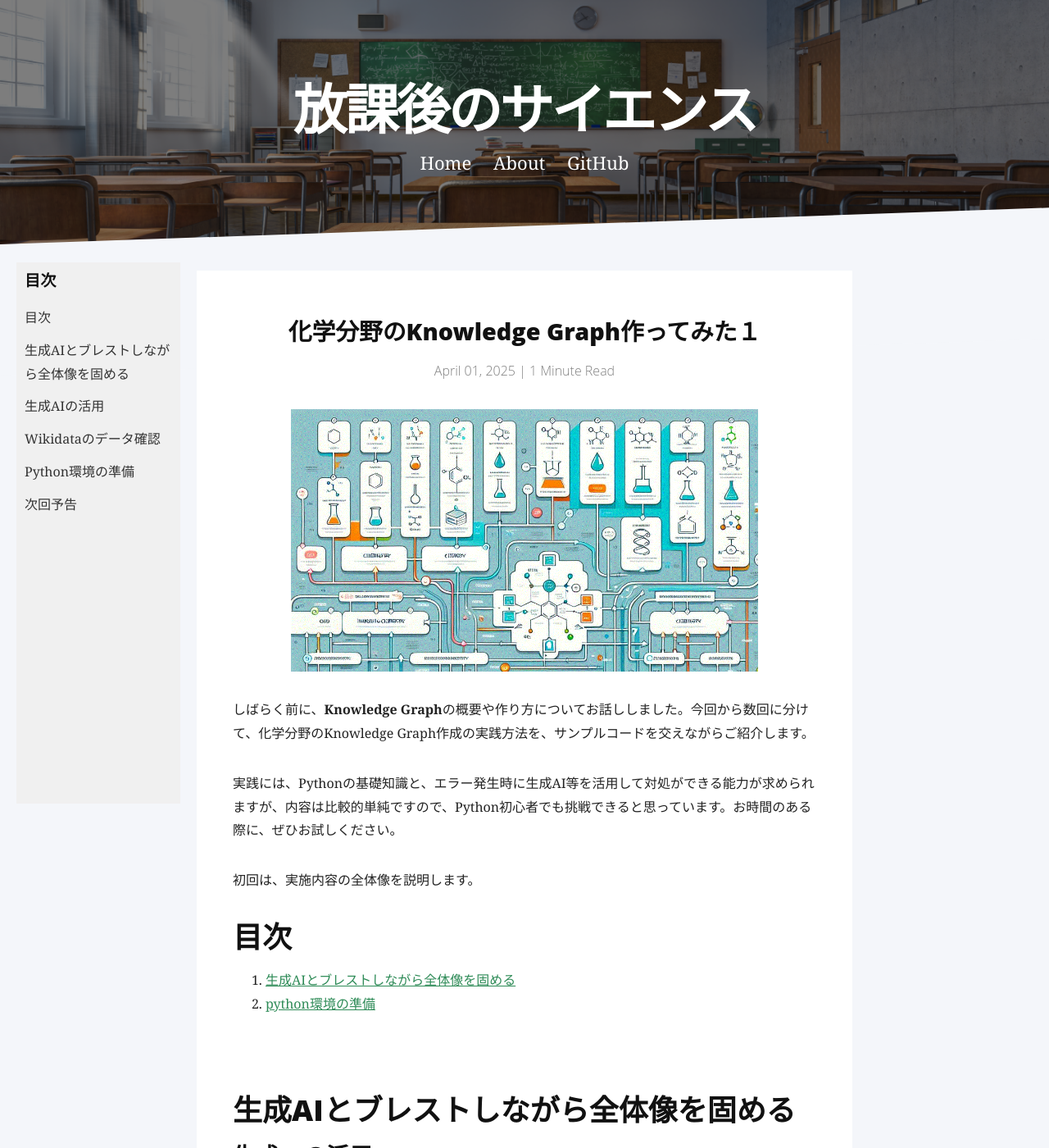
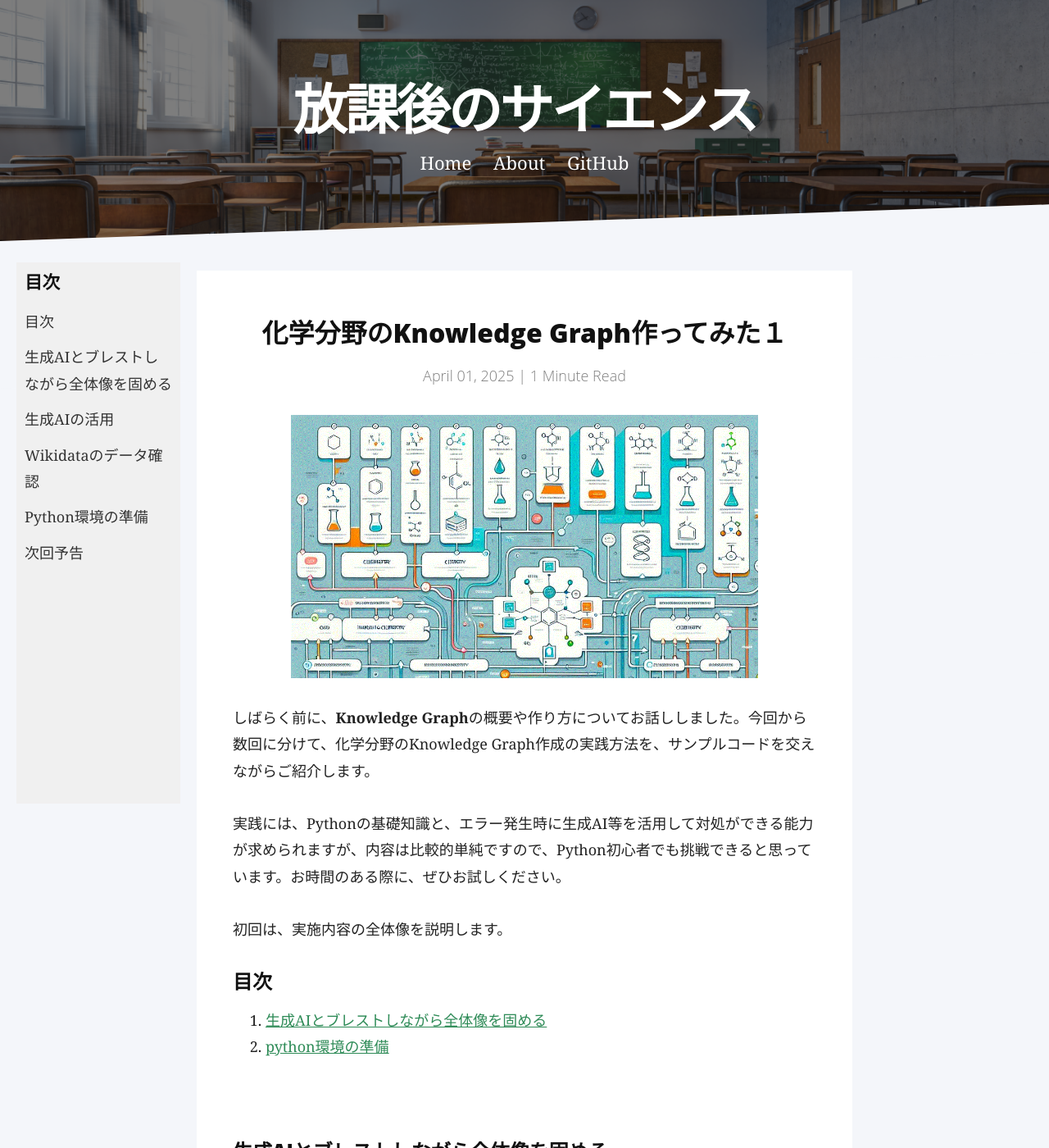
Before and after one commit to Shin-ichiro-I/Shin-ichiro-I.github.io, a Jekyll site: the page built from _posts/2025-04-01-KnowledgeGraph作ってみた１.md, in a window 1280 px wide and 1400 px high. Shown: the whole window at 82% size. Built offline with Jekyll 4.4.1, drawn with Linux system fonts in a browser that asks for light colours; nearby versions of some CDN libraries; comment, search, counter and statistics services are not loaded.

Commit message:
font size modified

```diff
--- a/assets/css/style.scss
+++ b/assets/css/style.scss
@@ -62,14 +62,30 @@
 .content {
   width: 100%;
   box-sizing: border-box;
-  font-size: 1rem; /* 本文フォントサイズを調整 */
-  line-height: 1.8; /* 行間を調整 */
+  font-size: 1.125rem; /* 本文フォントサイズを18px相当に調整 */
+  line-height: 1.8; /* 行間を1.8に設定 */
 }
 
 // ポスト記事タイトルのスタイル調整（h1を想定）
 h1 {
-  font-size: 1.8rem; /* タイトルフォントサイズを調整 */
+  font-size: 2rem; /* タイトルフォントサイズを32px相当に調整 */
   margin-bottom: 1.5rem; /* タイトルの下余白 */
+}
+
+// 見出しのサイズ調整
+h2 {
+  font-size: 1.5rem; /* 24px相当 */
+  margin: 2rem 0 1rem;
+}
+
+h3 {
+  font-size: 1.25rem; /* 20px相当 */
+  margin: 1.5rem 0 1rem;
+}
+
+h4 {
+  font-size: 1.125rem; /* 18px相当 */
+  margin: 1.25rem 0 0.75rem;
 }
 
 pre, .highlight, img, table {
@@ -91,7 +107,7 @@
 // インラインコードのスタイル（ライトテーマ）
 code {
   font-family: Consolas, Monaco, 'Andale Mono', monospace;
-  font-size: 0.95em;
+  font-size: 0.9em; /* インラインコードのサイズを本文より少し小さく */
   padding: 0.2em 0.4em;
   background-color: #f3f4f6;
   color: #222;
@@ -115,6 +131,8 @@
   border-radius: 6px;
   overflow-x: auto;
   margin: 0;
+  font-size: 0.9em; /* ブロックコードのサイズも調整 */
+  line-height: 1.6; /* コードブロックの行間を少し狭く */
 }
 
 // =============================
```
